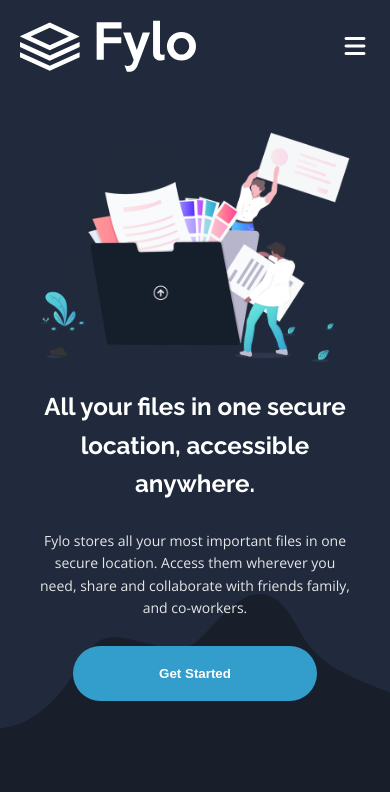
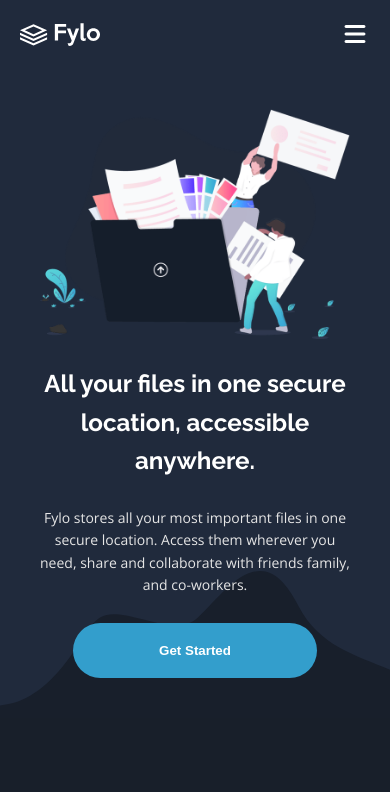
Before and after one commit to AIY7788/fylo-dark-theme-landing-page-master-ts, a React (Vite) app: page / in a window 390 px wide. Shown: the top 792 px of the page. Built offline with nearby package versions, Linux system fonts and the light colour scheme.

Commit message:
change the logo component to normal img for responsive

```diff
--- a/src/components/Header.css
+++ b/src/components/Header.css
@@ -94,6 +94,7 @@
     background-color: transparent;
   }
 
+  .backdrop,
   .close-sidebar,
   .open-sidebar {
     display: none;
--- a/src/components/Header.tsx
+++ b/src/components/Header.tsx
@@ -1,5 +1,5 @@
 import "./Header.css";
-import Logo from "../assets/logo.svg?react";
+import Logo from "../assets/logo.svg";
 import { useState } from "react";
 
 function Header() {
@@ -15,7 +15,7 @@
 
   return (
     <header className="header">
-      <Logo />
+      <img className="logo" src={Logo} alt="Logo" />
 
       <div
         onClick={handleCloseSidebar}
```
